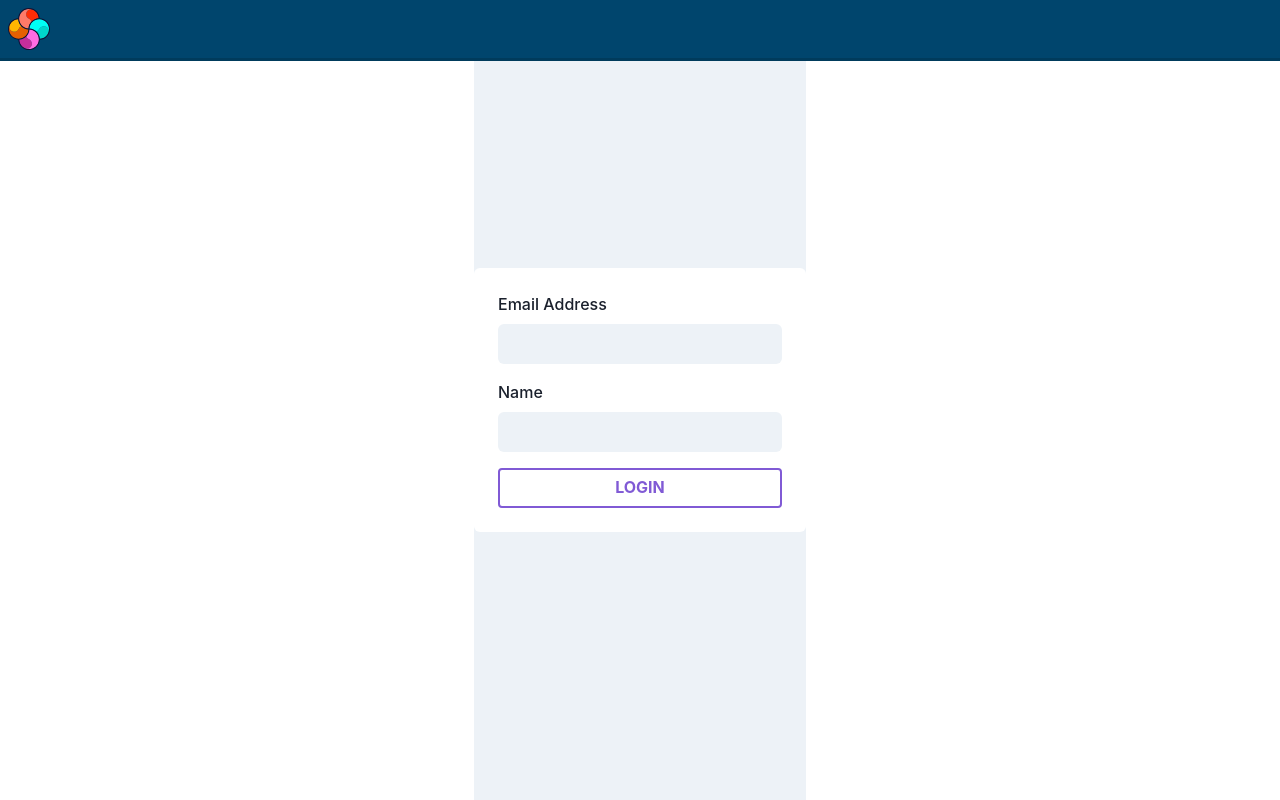
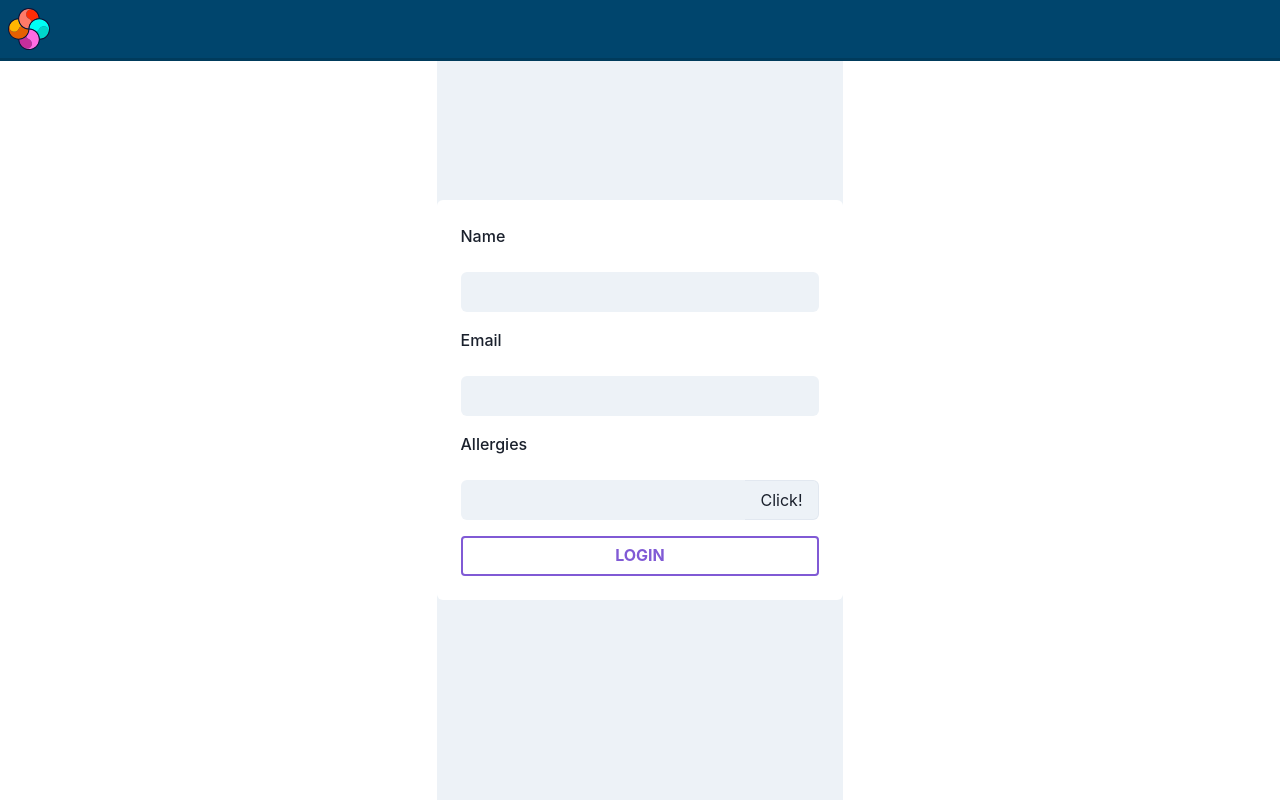
Before and after one commit to ReflectionsProjections/rp-web-2024, a React (Vite) app: page /register in a window 1280 px wide. Built offline with nearby package versions, Linux system fonts and the light colour scheme; a web font is replaced by a local one.

Commit message:
initial code

```diff
--- a/src/components/Registration/AttendeeInformation.tsx
+++ b/src/components/Registration/AttendeeInformation.tsx
@@ -1,17 +1,11 @@
-import { Box, Button, Flex, FormControl, FormErrorMessage, FormLabel, Input, VStack } from "@chakra-ui/react";
-import '@fontsource/kufam';
-import '@fontsource/nunito';
-import '@fontsource/roboto-slab/300.css';
-import { useFormik } from "formik";
+import { Box, Button, Flex, FormControl, FormErrorMessage, FormLabel, Input, Text, InputGroup, InputRightAddon, VStack } from "@chakra-ui/react";
+import { useFormik, FormikProps } from "formik";
+import { useState } from "react";
 import * as Yup from "yup";
 
 const RegistrationValidator = Yup.object().shape({
-	name: Yup.string()
-		.min(2, 'Too Short!')
-		.max(50, 'Too Long!')
-		.required('Required'),
-	email: Yup.string().email('Invalid email').required('Required')
-
+	name: Yup.string().min(2, 'Too Short!').max(50, 'Too Long!').required('Required'),
+	email: Yup.string().email('Invalid email').required('Required'),
 });
 
 const RegistrationDefaults = {
@@ -19,11 +13,71 @@ const RegistrationDefaults = {
 	name: "",
 };
 
+
+interface FormInputProps {
+	id: string;
+	name: string;
+	type: string;
+	formik: FormikProps<any>;
+}
+
+const FormInput: React.FC<FormInputProps> = ({ id, name, type, formik }) => (
+	<FormControl isInvalid={!!(formik.touched[name] && formik.errors[name])}>
+		<Input
+			id={id}
+			name={name}
+			type={type}
+			variant="filled"
+			onChange={formik.handleChange}
+			onBlur={formik.handleBlur}
+			value={formik.values[name]}
+		/>
+		<FormErrorMessage>{formik.errors[name]?.toString()}</FormErrorMessage>
+	</FormControl>
+);
+
+const MultiSelectInput: React.FC<FormInputProps> = ({ id, name, type, formik }) => {
+	const [children, addChild] = useState<string[]>([]);
+
+	const [inputValue, setInputValue] = useState('');
+
+	const handleSubmit = (event: React.FormEvent<HTMLDivElement>) => {
+		event.preventDefault();
+		if (inputValue.trim() !== '') {
+			console.log("input!", inputValue)
+			addChild([...children, inputValue]);
+			setInputValue('');
+		}
+	  };
+
+	return (
+		<FormControl isInvalid={!!(formik.touched[name] && formik.errors[name])}>
+			<InputGroup>
+				<Input
+					id={id}
+					name={name}
+					type={type}
+					variant="filled"
+					onChange={(event) => setInputValue(event.target.value)}
+					onBlur={formik.handleBlur}
+					// value={formik.values[name]}
+				/>
+				<InputRightAddon as="button" onClick={handleSubmit}> Click! </InputRightAddon>
+			</InputGroup>
+			<FormErrorMessage>{formik.errors[name]?.toString()}</FormErrorMessage>
+			<Box>
+				{children.map((x) => (
+					<Box backgroundColor='gray.200'>
+						<Text key="x" textAlign='center'> {x as string} </Text>
+					</Box>
+				))}
+			</Box>
+		</FormControl>
+	);
+}
+
+
 export function AttendeeInformation() {
-	// const [isMedium] = useMediaQuery("(max-width: 850px)");
-	// const [isSmall] = useMediaQuery("(max-width: 600px)");
-	// const [isXSmall] = useMediaQuery("(max-width: 400px)");
-
 	const formik = useFormik({
 		initialValues: RegistrationDefaults,
 		validationSchema: RegistrationValidator,
@@ -37,30 +91,17 @@ export function AttendeeInformation() {
 			<Box bg="white" p={6} rounded="md">
 				<form onSubmit={formik.handleSubmit}>
 					<VStack spacing={4} align="flex-start">
-						<FormControl isInvalid={!!(formik.touched.email && formik.errors.email)}>
-							<FormLabel htmlFor="email">Email Address</FormLabel>
-							<Input
-								id="email"
-								name="email"
-								type="text"
-								variant="filled"
-								onChange={formik.handleChange}
-								onBlur={formik.handleBlur}
-								value={formik.values.email}
-							/>
-							<FormErrorMessage>{formik.errors.email}</FormErrorMessage>
-						</FormControl>
-						<FormControl>
-							<FormLabel htmlFor="name">Name</FormLabel>
-							<Input
-								id="name"
-								name="name"
-								type="text"
-								variant="filled"
-								onChange={formik.handleChange}
-								value={formik.values.name}
-							/>
-						</FormControl>
+						<FormLabel htmlFor="name"> Name </FormLabel>
+						<FormInput id="name" name="name" type="text" formik={formik} />
+
+						<FormLabel htmlFor="email">Email</FormLabel>
+						<FormInput id="email" name="email" type="text" formik={formik} />
+						{/*
+			<FormLabel htmlFor="email">{label}</FormLabel>
+            <FormInput id="email" name="email" type="text" formik={formik} />
+			 */}
+						<FormLabel htmlFor="allergies">Allergies</FormLabel>
+						<MultiSelectInput id="allergies" name="allergies" type="text" formik={formik} />
 						<Button type="submit" colorScheme="purple" width="full">
 							Login
 						</Button>
@@ -68,7 +109,6 @@ export function AttendeeInformation() {
 				</form>
 			</Box>
 		</Flex>
-
 	);
 }
 
```
